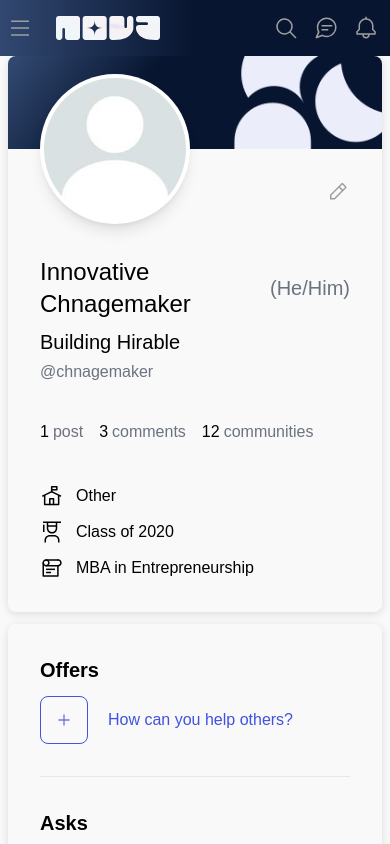
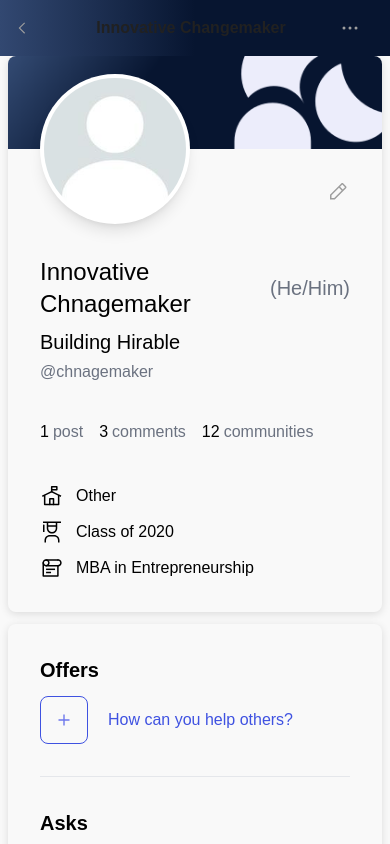
Before and after one commit to Balaganesh003/nova, a Next.js app: page /profile in a window 390 px wide. Shown: the top 844 px of the page. Built offline with nearby package versions, Linux system fonts and the light colour scheme.

Commit message:
updated the navbar for the mobile view in the profile page

```diff
--- a/components/NavBar.jsx
+++ b/components/NavBar.jsx
@@ -7,6 +7,9 @@ import MessageLogo from '../assets/svgexport-4.svg';
 import BookMarkLogo from '../assets/svgexport-5.svg';
 import BellLogo from '../assets/svgexport-6.svg';
 import ProfilePhoto from '../assets/profile-photo.jpg';
+import LeftArrow from '../assets/svgexport-28.svg';
+import MoreLogo from '../assets/svgexport-16.svg';
+
 import Link from 'next/link';
 import { useState } from 'react';
 
@@ -29,16 +32,40 @@ const NavLinks = [
   },
 ];
 
-const NavBar = ({ setSidebarOpen }) => {
+const NavLinksMobile = [
+  {
+    title: 'Settings',
+    link: '/settings',
+  },
+  {
+    title: 'Help',
+    link: '/help',
+  },
+  {
+    title: 'Invite your Friends',
+    link: '/invite',
+  },
+  {
+    title: 'Log Out',
+    link: '/logout',
+  },
+];
+
+const NavBar = ({ setSidebarOpen, isProfilePage }) => {
   const [isWindowOpen, setIsWindowOpen] = useState(false);
 
   const openSideBar = () => {
     setSidebarOpen(true);
   };
 
+  const [isDropDownOpen, setIsDropDownOpen] = useState(false);
+
   return (
     <div className="bg-gradient-to-r z-50 from-accent via-accent-dark to-accent-dark fixed top-0 flex justify-center w-screen ">
-      <div className="w-full xs:w-full md:max-w-[34.5rem] lg:max-w-full h-14 flex justify-between items-center px-2 md:px-5 xl:mr-4">
+      <div
+        className={`${
+          isProfilePage && 'hidden md:flex'
+        } w-full xs:w-full md:max-w-[34.5rem] lg:max-w-full h-14 flex justify-between items-center px-2 md:px-5 xl:mr-4`}>
         <div className="flex items-center space-x-4 lg:space-x-11">
           <div onMouseOver={openSideBar}>
             <Image
@@ -93,6 +120,49 @@ const NavBar = ({ setSidebarOpen }) => {
           )}
         </div>
       </div>
+
+      {/* Mobile Nav for profile page*/}
+      <div
+        className={`${
+          isProfilePage ? 'flex md:hidden' : 'hidden'
+        }  h-14 w-full  justify-between items-center`}>
+        <Link href="/">
+          <div className="px-4 py-4 ">
+            <Image
+              src={LeftArrow}
+              alt="LeftArrow"
+              className="h-3 w-3 cursor-pointer"
+            />
+          </div>
+        </Link>
+        <div>
+          <p className="text-[16px] font-bold  text-[#212121]">
+            Innovative Changemaker
+          </p>
+        </div>
+        <div className="mr-7 relative">
+          <Image
+            onClick={() => setIsDropDownOpen(!isDropDownOpen)}
+            src={MoreLogo}
+            alt="MoreLogo"
+            className=" cursor-pointer rotate-90"
+          />
+          {isDropDownOpen && (
+            <div className="w-[140px] h-fit bg-white absolute right-0 top-12 py-2 rounded-lg shadow-equal z-[100]">
+              {NavLinksMobile.map((link, index) => (
+                <Link
+                  onClick={() => setIsDropDownOpen(false)}
+                  key={index}
+                  href={link.link}>
+                  <p className="block leading-5 text-sm text-black px-2 py-[4px]  hover:bg-[#f4f4f4]">
+                    {link.title}
+                  </p>
+                </Link>
+              ))}
+            </div>
+          )}
+        </div>
+      </div>
     </div>
   );
 };
--- a/pages/_app.js
+++ b/pages/_app.js
@@ -3,15 +3,34 @@ import '../styles/styles.scss';
 import { Provider } from 'react-redux';
 import NavBar from '../components/NavBar';
 import SideBar from '../components/SideBar';
-import { useState } from 'react';
+import { useEffect, useState } from 'react';
 import store from '../store';
+import { useRouter } from 'next/router';
 
 function App({ Component, pageProps }) {
+  const router = useRouter();
   const [sidebarOpen, setSidebarOpen] = useState(false);
+  const [isProfilePage, setIsProfilePage] = useState(false);
+
+  const checkProfilePage = () => {
+    if (router.pathname === '/profile') {
+      setIsProfilePage(true);
+    } else {
+      setIsProfilePage(false);
+    }
+  };
+
+  useEffect(() => {
+    checkProfilePage();
+  }, [router.pathname]);
 
   return (
     <Provider store={store}>
-      <NavBar sidebarOpen={sidebarOpen} setSidebarOpen={setSidebarOpen} />
+      <NavBar
+        isProfilePage={isProfilePage}
+        sidebarOpen={sidebarOpen}
+        setSidebarOpen={setSidebarOpen}
+      />
       <SideBar sidebarOpen={sidebarOpen} setSidebarOpen={setSidebarOpen} />
       <Component {...pageProps} />
     </Provider>
```
Also changed, not shown: assets/svgexport-28.svg (added).
